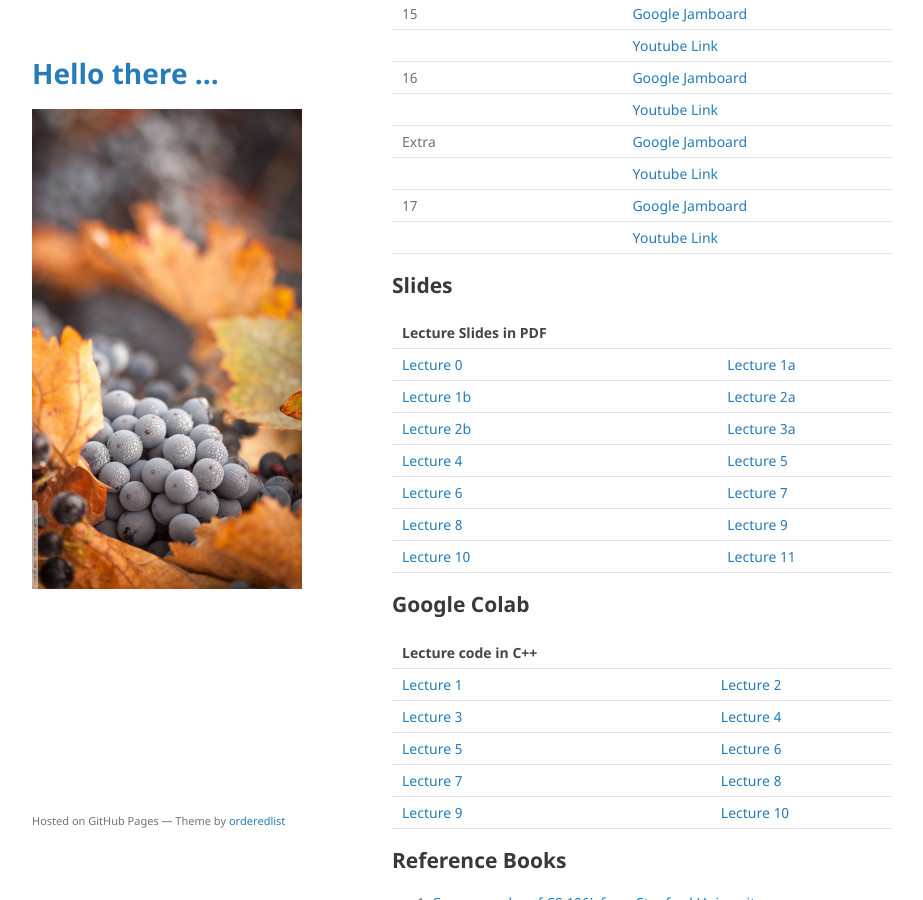
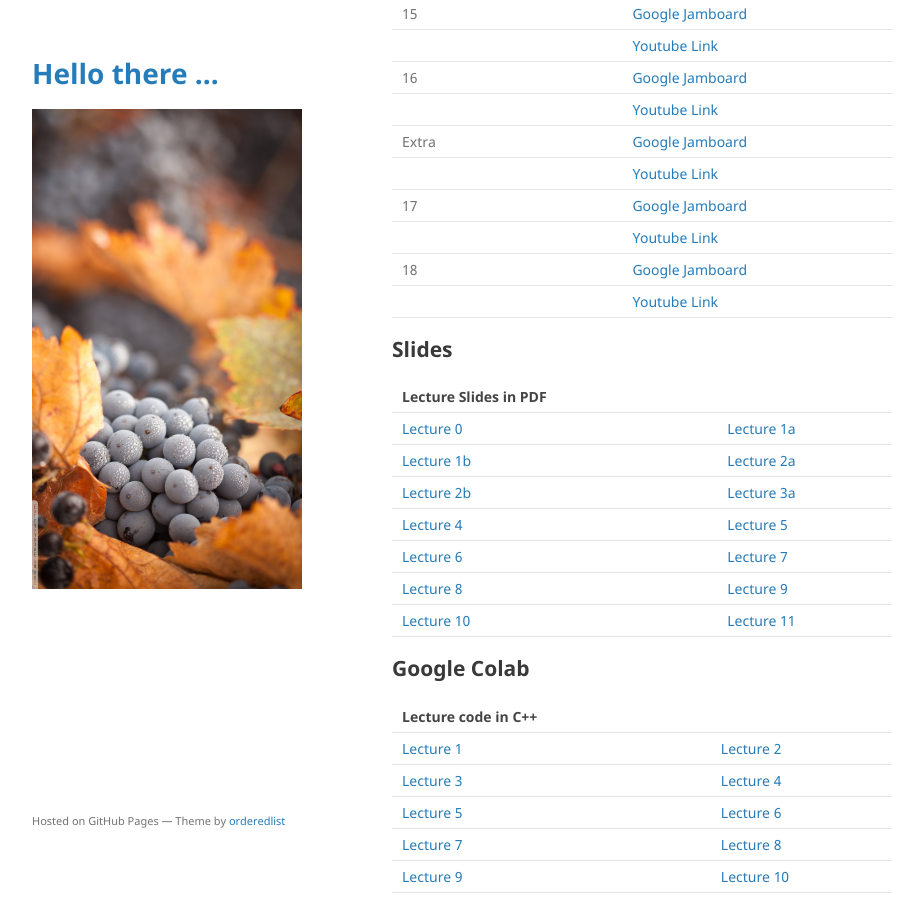
Before and after one commit to mohammadmotiurrahman/mohammadmotiurrahman.github.io, a Jekyll site: the page built from cse203_1/index.md, in a window 1280 px wide and 900 px high, scrolled down 3501 px. Shown: the whole window, without its empty margins (178-1101 px from the left). Built offline with Jekyll 4.4.1, drawn with Linux system fonts in a browser that asks for light colours; our own code applies the rules of GitHub Pages for plain Markdown files.

Commit message:
Update index.md

```diff
--- a/cse203_1/index.md
+++ b/cse203_1/index.md
@@ -117,11 +117,8 @@ environment will force me to not evaluate your exam copies.
 |         |              | [Youtube Link](https://youtu.be/lYGVTunbnic)                                                                   |
 | 17      |              | [Google Jamboard]() |
 |         |              | [Youtube Link](https://youtu.be/F8W3R2YJetQ)                                                                   |
-
-
-
-
-
+| 18      |              | [Google Jamboard]() |
+|         |              | [Youtube Link](https://youtu.be/Yk_AJzpn-QE)                                                                   |
 
 
 
```
